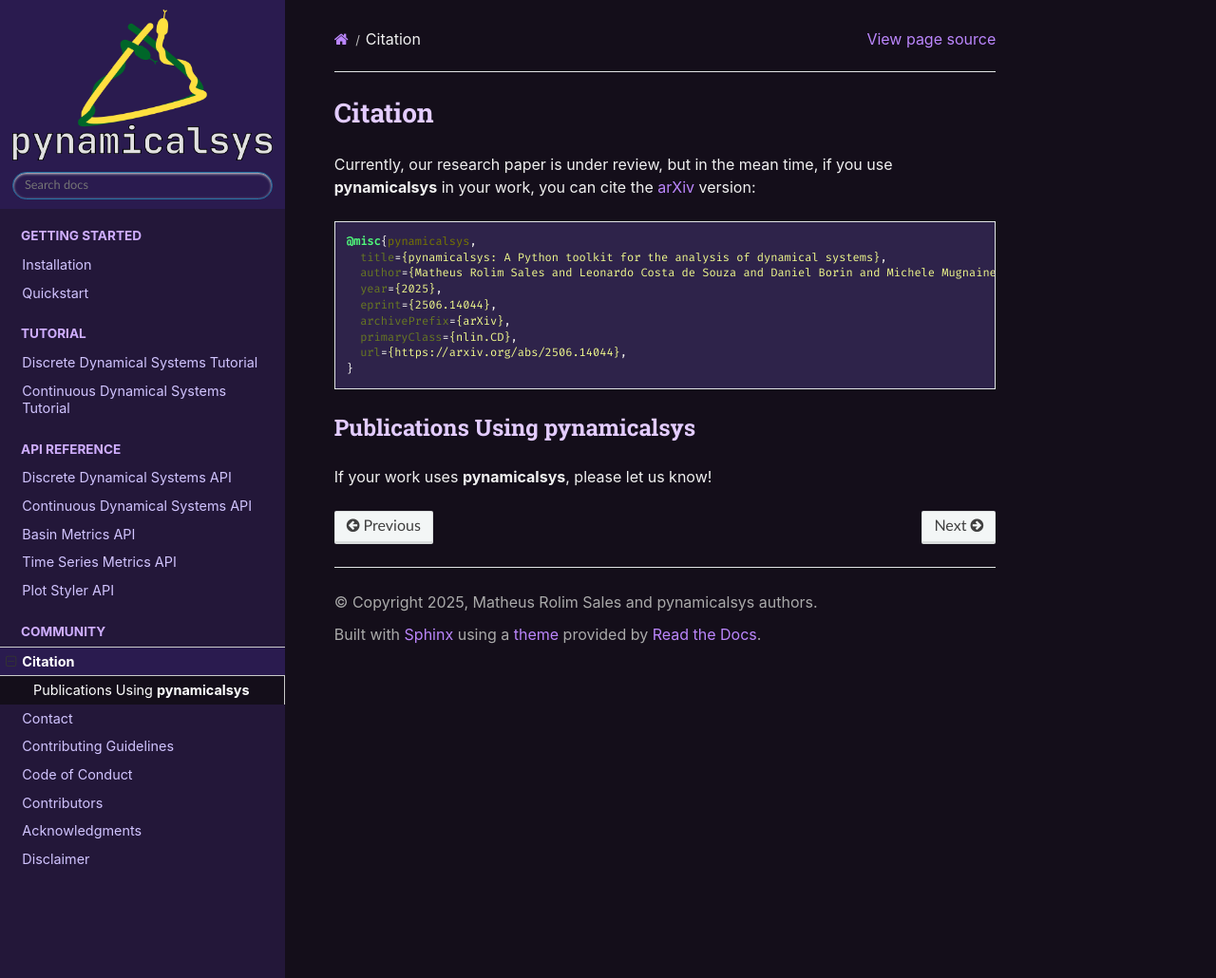
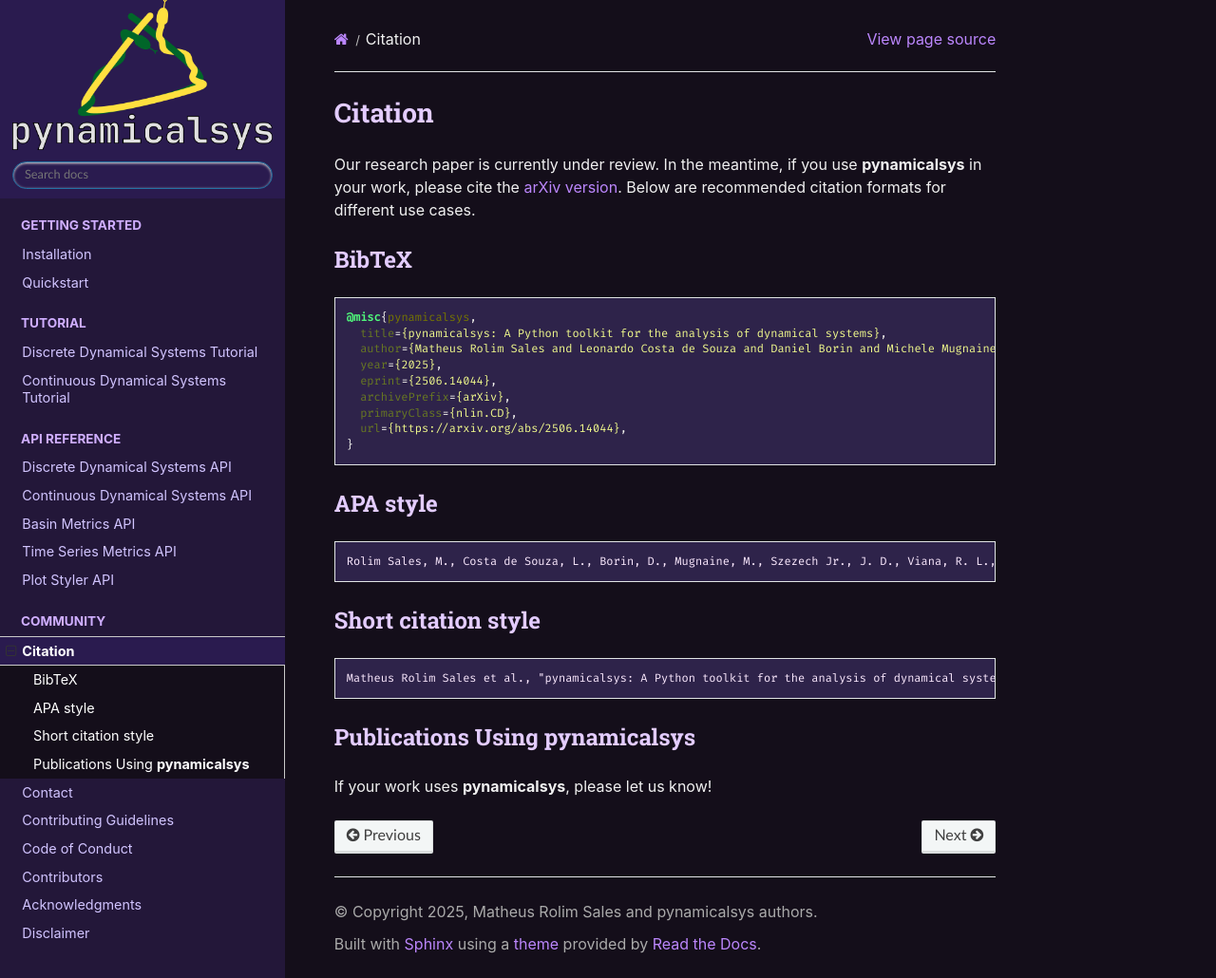
Before and after one commit to mrolims/pynamicalsys, a Sphinx documentation site: the page built from docs/source/citation.rst, in a window 1280 px wide and 1030 px high. Shown: the whole window at 95% size. Built offline with Sphinx 7.4.7 and the Read the Docs theme 3.1.0, drawn with Linux system fonts in a browser that asks for light colours; the version number could not be read and is left out.

Commit message:
Update README.md and citation.rst

```diff
--- a/docs/source/citation.rst
+++ b/docs/source/citation.rst
@@ -1,7 +1,12 @@
 Citation
 ========
 
-Currently, our research paper is under review, but in the mean time, if you use **pynamicalsys** in your work, you can cite the `arXiv <https://arxiv.org/abs/2506.14044>`_ version:
+Our research paper is currently under review. In the meantime, if you use **pynamicalsys**
+in your work, please cite the `arXiv version <https://arxiv.org/abs/2506.14044>`_.
+Below are recommended citation formats for different use cases.
+
+BibTeX
+------
 
 .. code-block:: bibtex
 
@@ -15,6 +20,19 @@
       url={https://arxiv.org/abs/2506.14044},
     }
 
+APA style
+---------
+
+.. code-block:: text
+
+    Rolim Sales, M., Costa de Souza, L., Borin, D., Mugnaine, M., Szezech Jr., J. D., Viana, R. L., Caldas, I. L., Leonel, E. D., & Antonopoulos, C. G. (2025). pynamicalsys: A Python toolkit for the analysis of dynamical systems. arXiv:2506.14044. https://arxiv.org/abs/2506.14044
+
+Short citation style
+--------------------
+
+.. code-block:: text
+
+    Matheus Rolim Sales et al., "pynamicalsys: A Python toolkit for the analysis of dynamical systems," arXiv:2506.14044, 2025. https://arxiv.org/abs/2506.14044
 
 Publications Using **pynamicalsys**
 -----------------------------------
```
Also changed, not shown: README.md (+35 -7 lines), docs/source/images/henon_heiles_energy.png, 1 other file.
